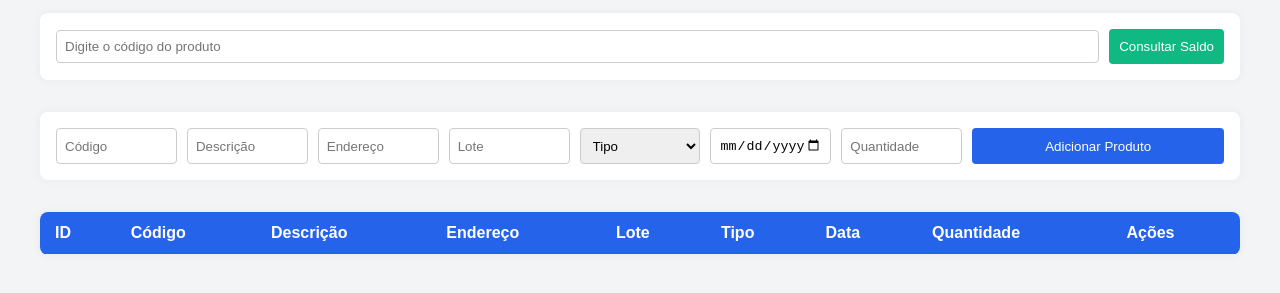
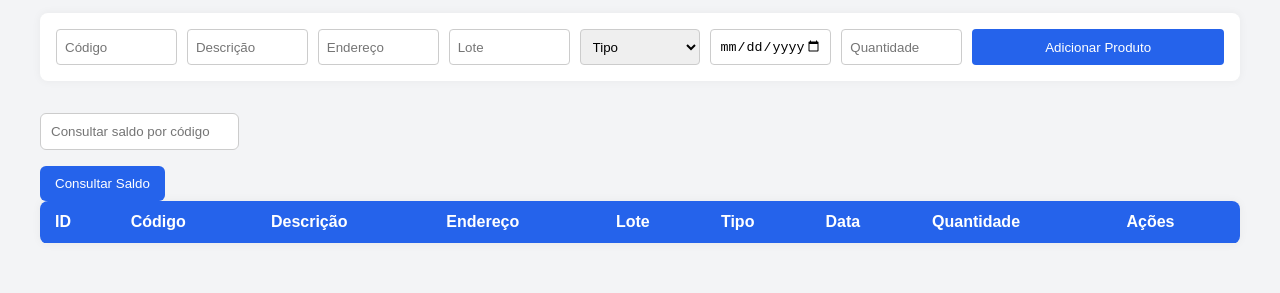
Before and after one commit to APARENCE/APP, a plain HTML site: page index.html in a window 1280 px wide. Shown: the part 101-394 px from the top of the page. Drawn offline with nearby package versions, Linux system fonts and the light colour scheme.

Commit message:
UpdateQQQ index.html

```diff
--- a/index.html
+++ b/index.html
@@ -40,34 +40,6 @@
       border-radius: 4px;
       cursor: pointer;
     }
-    .consulta {
-      background-color: #fff;
-      padding: 1rem;
-      border-radius: 8px;
-      box-shadow: 0 0 10px rgba(0,0,0,0.05);
-      margin-bottom: 2rem;
-      display: flex;
-      gap: 10px;
-      align-items: center;
-    }
-    .consulta input {
-      padding: 8px;
-      border: 1px solid #ccc;
-      border-radius: 4px;
-      flex: 1;
-    }
-    .consulta button {
-      padding: 10px;
-      background-color: #10b981;
-      color: white;
-      border: none;
-      border-radius: 4px;
-      cursor: pointer;
-    }
-    #resultado-consulta {
-      font-weight: bold;
-      margin-top: 10px;
-    }
     table {
       width: 100%;
       border-collapse: collapse;
@@ -96,19 +68,29 @@
       background-color: #ef4444;
       color: white;
     }
+
+    .saldo-container {
+      margin-top: 2rem;
+      display: flex;
+      flex-direction: column;
+      align-items: flex-start;
+      gap: 1rem;
+    }
+
+    #resultadoSaldo {
+      font-size: 1.2rem;
+      font-weight: bold;
+      padding: 1rem 2rem;
+      border-radius: 10px;
+      display: none;
+      align-items: center;
+      gap: 10px;
+    }
   </style>
 </head>
 <body>
   <h1>Controle de Estoque</h1>
 
-  <!-- Consulta por código -->
-  <div class="consulta">
-    <input type="text" id="codigo-consulta" placeholder="Digite o código do produto">
-    <button onclick="consultarSaldo()">Consultar Saldo</button>
-  </div>
-  <p id="resultado-consulta"></p>
-
-  <!-- Formulário -->
   <form onsubmit="event.preventDefault(); adicionarProduto();">
     <input type="text" id="codigo" placeholder="Código" required />
     <input type="text" id="descricao" placeholder="Descrição" required />
@@ -124,7 +106,13 @@
     <button type="submit">Adicionar Produto</button>
   </form>
 
-  <!-- Tabela -->
+  <!-- Campo para consulta de saldo -->
+  <div class="saldo-container">
+    <input type="text" id="consultaCodigo" placeholder="Consultar saldo por código" style="padding: 10px; border-radius: 6px; border: 1px solid #ccc;" />
+    <button onclick="consultarSaldo()" style="padding: 10px 15px; background-color: #2563eb; color: white; border: none; border-radius: 6px; cursor: pointer;">Consultar Saldo</button>
+    <div id="resultadoSaldo"></div>
+  </div>
+
   <table>
     <thead>
       <tr>
@@ -140,7 +128,7 @@
       </tr>
     </thead>
     <tbody id="tabela-dados">
-      <!-- Dados aqui -->
+      <!-- Dados do Supabase aqui -->
     </tbody>
   </table>
 
@@ -240,22 +228,21 @@
     }
 
     async function consultarSaldo() {
-      const codigo = document.getElementById('codigo-consulta').value.trim();
-      const resultado = document.getElementById('resultado-consulta');
+      const codigo = document.getElementById('consultaCodigo').value.trim();
+      const resultadoDiv = document.getElementById('resultadoSaldo');
 
       if (!codigo) {
-        resultado.textContent = 'Digite um código para consultar.';
+        resultadoDiv.style.display = 'none';
         return;
       }
 
-      const { data, error } = await supabase
-        .from('estoque')
-        .select('tipo, quantidade')
-        .eq('codigo', codigo);
+      const { data, error } = await supabase.from('estoque').select('*').eq('codigo', codigo);
 
-      if (error || !data) {
-        resultado.textContent = 'Erro ao consultar.';
-        console.error(error);
+      if (error || !data.length) {
+        resultadoDiv.style.display = 'flex';
+        resultadoDiv.style.backgroundColor = '#fef2f2';
+        resultadoDiv.style.color = '#991b1b';
+        resultadoDiv.innerHTML = '⚠️ Código não encontrado ou erro na consulta.';
         return;
       }
 
@@ -265,7 +252,14 @@
         else if (item.tipo === 'Saída') saldo -= item.quantidade;
       });
 
-      resultado.textContent = `Saldo total do produto "${codigo}": ${saldo}`;
+      const icon = saldo >= 0 ? '✅' : '⚠️';
+      resultadoDiv.innerHTML = `
+        ${icon} Saldo atual para o código <strong>${codigo}</strong>:
+        <span style="color:${saldo >= 0 ? '#15803d' : '#b91c1c'}">${saldo}</span>
+      `;
+      resultadoDiv.style.backgroundColor = saldo >= 0 ? '#dcfce7' : '#fee2e2';
+      resultadoDiv.style.color = saldo >= 0 ? '#065f46' : '#991b1b';
+      resultadoDiv.style.display = 'flex';
     }
 
     carregarDados();
```
